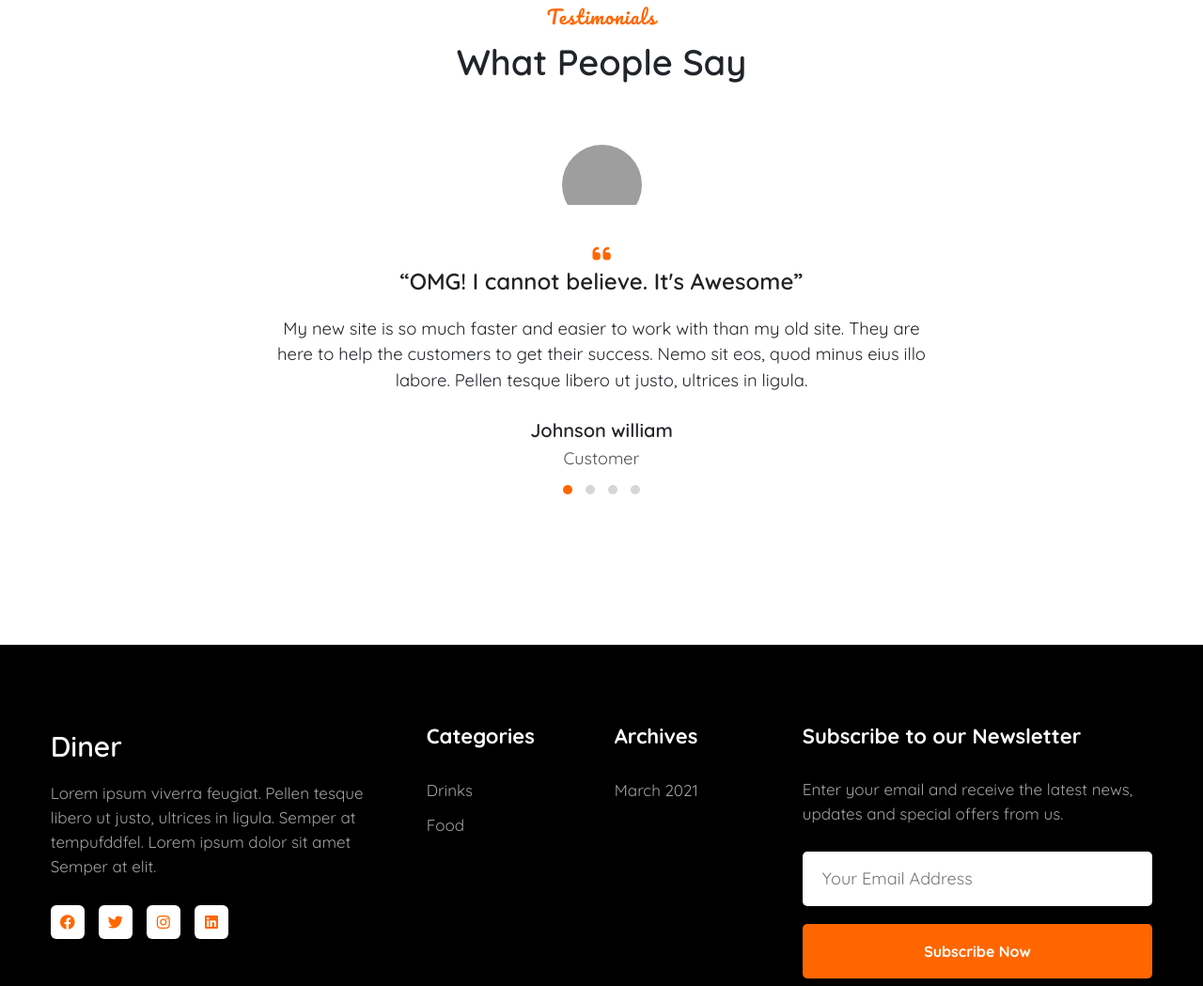
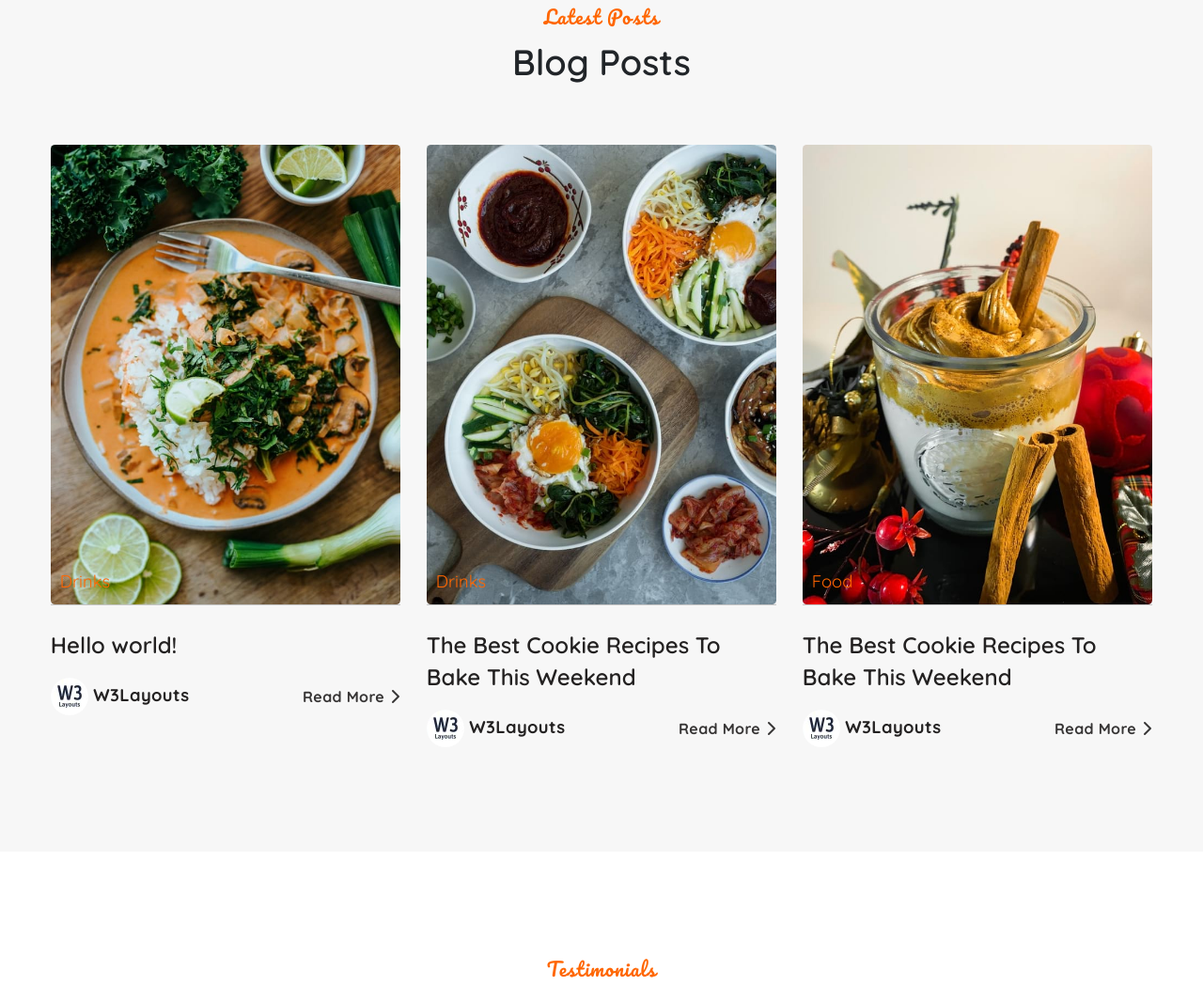
Before and after one commit to Tu-Hao/BC69-Diner-Project, a plain HTML site: page index.html in a window 1280 px wide. Shown: the part 1915-2964 px from the top of the page at 94% size. Drawn offline with nearby package versions, Linux system fonts and the light colour scheme; grey boxes are pictures that could not be loaded.

Commit message:
Hoàn thiện section blog post

```diff
--- a/css/style.css
+++ b/css/style.css
@@ -192,6 +192,74 @@ header a:hover {
 .book .bot_right:hover i {
   color: #ffc600;
 }
+/* Homepage Blog post */
+.w3l-blogposts {
+  background: #f7f7f7;
+}
+.w3l-blogposts .card {
+  background-color: transparent;
+  border: none;
+}
+.w3l-blogposts .card .card-header:first-child {
+  border-radius: calc(0.25rem - 1px) calc(0.25rem - 1px) 0 0;
+}
+
+.post-thumbnail img {
+  width: 100%;
+  min-height: 100%;
+  object-fit: cover;
+  object-position: center;
+  display: block;
+  height: auto;
+  border-style: none;
+}
+.w3l-blogposts .post-pos {
+  position: absolute;
+  bottom: 10px;
+  left: 10px;
+}
+.w3l-blogposts a {
+  color: #ff6600;
+  text-decoration: none;
+}
+.w3l-blogposts a.blog-desc {
+  display: block;
+  font-size: 24px;
+  line-height: 34px;
+  font-weight: 600;
+  color: #232121;
+  margin-top: 25px;
+  margin-bottom: 15px;
+}
+.w3l-blogposts .p-footer {
+  display: grid;
+  grid-auto-flow: column;
+  justify-content: space-between;
+  align-items: center;
+}
+.w3l-blogposts .p-meta-info a {
+  font-weight: 700;
+  color: #232121;
+  letter-spacing: 0.02em;
+}
+.w3l-blogposts a.read {
+  text-transform: capitalize;
+  font-size: 16px;
+  font-weight: 700;
+  letter-spacing: 0.02em;
+  color: #232121;
+  opacity: 0.9;
+  transition: all 0.5s;
+}
+.w3l-blogposts a.read:hover {
+  color: #ff6600;
+}
+.w3l-blogposts .p-meta-info img {
+  width: 40px;
+  height: 40px;
+  overflow: hidden;
+  border-radius: 50%;
+}
 /* HomePage Testimonials */
 .title-subhny {
   font-size: 20px;
@@ -246,7 +314,8 @@ header a:hover {
   opacity: 0.8;
   margin-top: 4px;
 }
-.owl-theme .owl-dots .owl-dot.active span, .owl-theme .owl-dots .owl-dot:hover span {
+.owl-theme .owl-dots .owl-dot.active span,
+.owl-theme .owl-dots .owl-dot:hover span {
   background: #ff6600;
 }
 /* Footer */
@@ -357,12 +426,12 @@ header a:hover {
   --offset: 500px;
   position: sticky;
   bottom: 50px;
-  left: 1840px;
+  left: 1830px;
   place-self: end;
   margin-top: calc(100vh + var(--offset));
   /* visual styling */
   border-radius: 50%;
-  padding: 15px;
+  padding: 15px 18px;
   background: #ff6600;
   color: white;
   text-align: center;
--- a/index.html
+++ b/index.html
@@ -136,7 +136,129 @@ referrerpolicy="no-referrer"
     <section class="middle"></section>
     <section class="w3_stats" id="stats"></section>
     <section class="w3l-videohny" id="video"></section>
-    <section class="w3l-blogposts" id="blogs"></section>
+
+
+    <!-- Homepage Blog post -->
+
+<section>
+</section>
+
+<section class="w3l-blogposts py-5" id="blogs">
+  <div class="container py-md-5 py-2 HomePageBlog">
+    <div class="header-title text-center">
+      <h6 class="title-subhny">Latest Posts</h6>
+      <h3 class="title-w3l">
+      Blog Posts        </h3>
+    </div>
+
+          <div class="row">
+
+
+
+
+
+      <div class="col-lg-4 col-md-6 item mt-5">
+        <div class="card">
+          <div class="card-header p-0 position-relative">
+            <a href="https://wp.w3layouts.com/diner/2021/03/01/hello-world/">
+              <div class="post-thumbnail">
+                <img width="640" height="840" src="./img/g1.jpg" class="rounded-1" alt="">
+              </div>
+            </a>
+            <div class="post-pos">
+              <a href="https://wp.w3layouts.com/diner/category/drinks/" rel="category tag">Drinks</a>
+            </div>
+          </div>
+          <div class="card-body p-0 blog-details">
+            <a href="https://wp.w3layouts.com/diner/2021/03/01/hello-world/" class="blog-desc">Hello world!              </a>
+            <div class="p-footer mt-3">
+              <div class="p-meta-info">
+
+                <a href="https://wp.w3layouts.com/diner/author/w3layouts/" class="post-img-anchor">
+                  <img src="./img/w3layout.jpeg" alt="W3Layouts" >
+                </a>
+
+                 <a href="https://wp.w3layouts.com/diner/author/w3layouts/">W3Layouts</a>
+              </div>
+              <a href="https://wp.w3layouts.com/diner/2021/03/01/hello-world/" class="read">Read More <span class="fa fa-chevron-right ml-2" ></span></a>
+            </div>
+          </div>
+        </div>
+      </div>
+
+
+
+      <div class="col-lg-4 col-md-6 item mt-5">
+        <div class="card">
+          <div class="card-header p-0 position-relative">
+            <a href="https://wp.w3layouts.com/diner/2021/03/01/the-best-cookie-recipes-to-bake-this-weekend-6/">
+
+    <div class="post-thumbnail">
+      <img width="640" height="840" src="./img/g7.jpg" class="rounded-1" alt="">
+    </div>
+
+                </a>
+            <div class="post-pos">
+              <a href="https://wp.w3layouts.com/diner/category/drinks/" rel="category tag">Drinks</a>
+            </div>
+          </div>
+          <div class="card-body p-0 blog-details">
+            <a href="https://wp.w3layouts.com/diner/2021/03/01/the-best-cookie-recipes-to-bake-this-weekend-6/" class="blog-desc">The Best Cookie Recipes To Bake This Weekend              </a>
+            <div class="p-footer mt-3">
+              <div class="p-meta-info">
+
+                <a href="https://wp.w3layouts.com/diner/author/w3layouts/">
+                  <img src="./img/w3layout.jpeg" alt="W3Layouts" >
+                </a>
+
+                 <a href="https://wp.w3layouts.com/diner/author/w3layouts/">W3Layouts</a>
+              </div>
+              <a href="https://wp.w3layouts.com/diner/2021/03/01/the-best-cookie-recipes-to-bake-this-weekend-6/" class="read">Read More <span class="fa fa-chevron-right ml-2"></span></a>
+            </div>
+          </div>
+        </div>
+      </div>
+
+
+
+      <div class="col-lg-4 col-md-6 item mt-5">
+        <div class="card">
+          <div class="card-header p-0 position-relative">
+            <a href="https://wp.w3layouts.com/diner/2021/03/01/the-best-cookie-recipes-to-bake-this-weekend-5/">
+
+    <div class="post-thumbnail">
+      <img width="640" height="840" src="./img/g5.jpg" class="rounded-1" alt="" >
+    </div>
+
+                </a>
+            <div class="post-pos">
+              <a href="https://wp.w3layouts.com/diner/category/food/" rel="category tag">Food</a>
+            </div>
+          </div>
+          <div class="card-body p-0 blog-details">
+            <a href="https://wp.w3layouts.com/diner/2021/03/01/the-best-cookie-recipes-to-bake-this-weekend-5/" class="blog-desc">The Best Cookie Recipes To Bake This Weekend              </a>
+            <div class="p-footer mt-3">
+              <div class="p-meta-info">
+
+                <a href="https://wp.w3layouts.com/diner/author/w3layouts/">
+                  <img src="./img/w3layout.jpeg" alt="W3Layouts" >
+                </a>
+
+                 <a href="https://wp.w3layouts.com/diner/author/w3layouts/">W3Layouts</a>
+              </div>
+              <a href="https://wp.w3layouts.com/diner/2021/03/01/the-best-cookie-recipes-to-bake-this-weekend-5/" class="read">Read More <span class="fa fa-chevron-right ml-2"></span></a>
+            </div>
+          </div>
+        </div>
+      </div>
+
+
+
+
+    </div>
+
+  </div>
+</section>
 
     <!-- HomePage Testimonials -->
 <section class="w3l-clients w3l-agency-test" id="testimonials">
@@ -246,7 +368,7 @@ referrerpolicy="no-referrer"
 </section>
 
 <!-- footer -->
-    <footer>
+<footer>
       <section class="w3l-footer-29-main">
         <div class="footer-29 py-5">
           <div class="container py-lg-4 DinerFooter">
@@ -269,11 +391,9 @@ referrerpolicy="no-referrer"
 
                     <div id="categories-4" class="widget_categories"><h6 class="footer-title-29">Categories</h6>
               <div>
-                  <li class="cat-item cat-item-2"><a href="https://wp.w3layouts.com/diner/category/drinks/">Drinks</a>
-        </li>
-          <li class="cat-item cat-item-3"><a href="https://wp.w3layouts.com/diner/category/food/">Food</a>
-        </li>
-      </div>
+                  <li class="cat-item cat-item-2"><a href="https://wp.w3layouts.com/diner/category/drinks/">Drinks</a></li>
+                  <li class="cat-item cat-item-3"><a href="https://wp.w3layouts.com/diner/category/food/">Food</a></li>
+                </div>
 
               </div>
                   </div>
@@ -304,13 +424,6 @@ referrerpolicy="no-referrer"
 
           </section>
 
-
-
-
-
-
-                </div>
-      </section>
       <!-- copyright -->
   <section class="w3l-copyright">
     <div class="container">
@@ -319,13 +432,10 @@ referrerpolicy="no-referrer"
             <p class="col-lg-8 copy-footer-29 CopyRights">© 2024            Diner.            All Rights Reserved |
                                     WordPress Theme by <a href="https://w3layouts.com/">W3Layouts.                          </a>
           </p>
-
-        <div class="col-lg-4 footer-list-29">
-                </div>
-
       </div>
     </div>
-    </footer>
+  </section>
+</footer>
 
     <!-- backtotop -->
     <a href="#" class="backtotop"><i class="fa fa-angle-up"></i></a>
```
